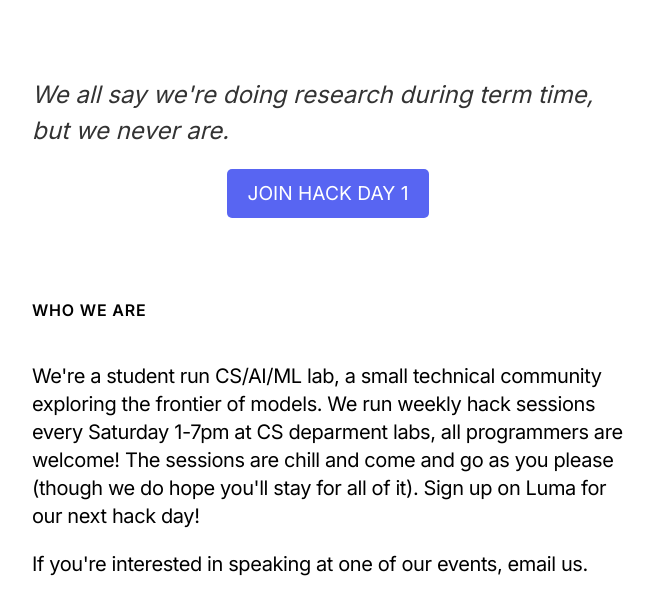
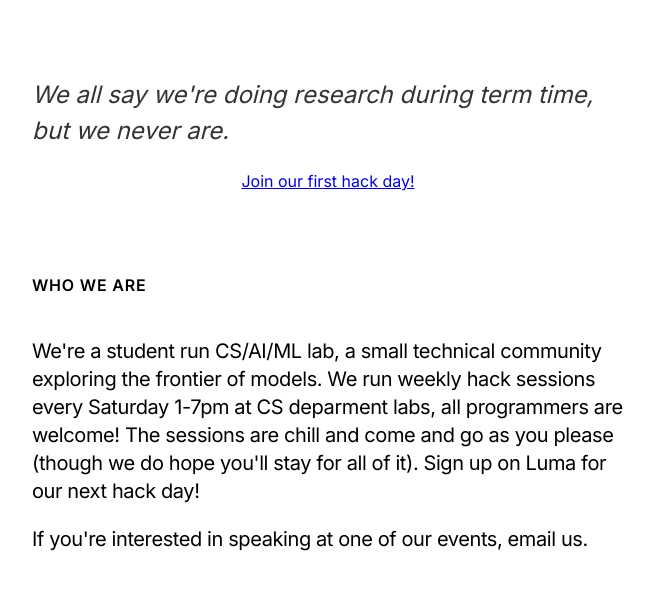
Before and after one commit to ericyrhuang/airo, a plain HTML site: page index.html in a window 1280 px wide. Shown: the part 211-800 px from the top of the page, without its empty margins (312-966 px from the left). Drawn offline with Linux system fonts and the light colour scheme; a script that the page names is missing.

Commit message:
luma link

```diff
--- a/index.html
+++ b/index.html
@@ -43,7 +43,17 @@
         <main role="main">
             <em class="tagline">We all say we're doing research during term time, but we never are.</em>
             <div class="join-us">
-                <a href="https://lu.ma/0l5gv640" class="join-button">JOIN HACK DAY 1</a>
+                <!-- <a href="https://lu.ma/0l5gv640" class="join-button">JOIN HACK DAY 1</a> -->
+                <a
+                href="https://lu.ma/event/evt-Aucp7JToTmWFi1V"
+                class="luma-checkout--button"
+                data-luma-action="checkout"
+                data-luma-event-id="evt-Aucp7JToTmWFi1V"
+              >
+                Join our first hack day!
+              </a>
+
+              <script id="luma-checkout" src="https://embed.lu.ma/checkout-button.js"></script>
             </div>
 
             <section class="about">
```
